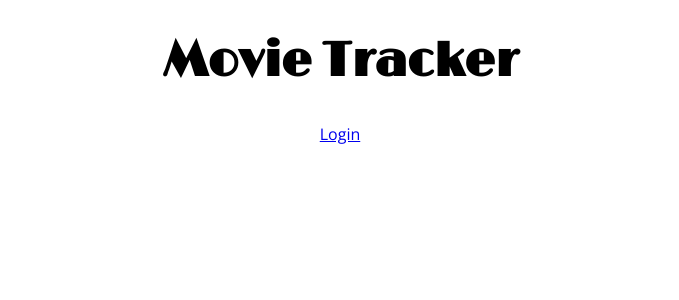
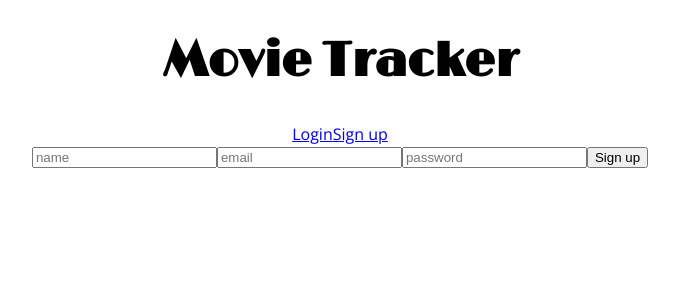
Before and after one commit to jessicalyn/movie-tracker, a React (Create React App) app: page /signup in a window 1280 px wide. Shown: the top 300 px of the page, without its empty margins (300-979 px from the left). Built offline with nearby package versions, Linux system fonts and the light colour scheme; no server answers.

Commit message:
Adds sign up component and sign up form

```diff
--- a/src/Containers/App/App.js
+++ b/src/Containers/App/App.js
@@ -7,6 +7,7 @@ import { addMovies } from '../../Actions/index'
 import { connect } from 'react-redux'
 import { NavLink, Route } from 'react-router-dom'
 import { Login } from '../../Components/Login'
+import { Signup } from '../../Components/Signup'
 
 export class App extends Component {
 
@@ -25,9 +26,11 @@ export class App extends Component {
         <header className="App-header">
           <h1>Movie Tracker</h1>
           <NavLink to="/login" className="nav">Login</NavLink>
+          <NavLink to="/signup">Sign up </NavLink>
         </header>
         <Route exact path='/' component={Movies} />
         <Route exact path='/login' component={Login} />
+        <Route exact path='/signup' component={Signup}/>
       </div>
     );
   }
--- a/src/components/Login.js
+++ b/src/components/Login.js
@@ -1,52 +1,86 @@
-import React from 'react'
-import { Component } from 'react'
-import { fetchData } from '../Utils/fetchData'
+import React from "react";
+import { Component } from "react";
+import { fetchData } from "../Utils/fetchData";
+import { addUser } from "../Actions/index";
+import { connect } from "react-redux";
 
 export class Login extends Component {
   constructor() {
-    super()
+    super();
     this.state = {
       email: "",
       password: "",
-      error: ""
-    }
+      error: "",
+
+    };
   }
 
-  handleChange = (e) => {
-    const { name, value } = e.target
-    if(e.target.name === "email"){
-      const email = value.toLowerCase()
-      this.setState({ email })
+  handleChange = e => {
+    const { name, value } = e.target;
+    if (e.target.name === "email") {
+      const email = value.toLowerCase();
+      this.setState({ email });
     } else {
-    this.setState({ [name]: value })
+      this.setState({ [name]: value });
     }
-  }
+  };
 
-  handleSubmit = async (e) => {
-    e.preventDefault()
-    var url = 'http://localhost:3000/api/users';
-    var data = { email: this.state.email, password: this.state.password };
-      fetch(url, {
-        method: 'POST',
-        body: JSON.stringify(data),
-        headers:{
-          'Content-Type': 'application/json'
-        }
-      }).then(res => res.json())
-      .then(response => console.log('Success:', JSON.stringify(response)))
-      .catch(error => this.setState({ error: error.message}))
-  }
+  handleSubmit = async e => {
+    e.preventDefault();
+    var url = "http://localhost:3000/api/users";
+    var data = {
+
+      email: this.state.email,
+      password: this.state.password
+    };
+    fetch(url, {
+      method: "POST",
+      body: JSON.stringify(data),
+      headers: {
+        "Content-Type": "application/json"
+      }
+    })
+      .then(res => res.json())
+      .then(response => console.log("Success:", JSON.stringify(response)))
+      .catch(error => this.setState({ error: error.message }));
+  };
+
+
 
   render() {
-    return(
+    return (
       <section>
-        <form onSubmit={ this.handleSubmit }>
-          <input type="text" name="email" value={ this.state.email } onChange={ this.handleChange }></input>
-          <input type="text" name="password" value={ this.state.password } onChange={ this.handleChange }></input>
+        <form onSubmit={this.handleSubmit}>
+          <input
+            type="text"
+            name="email"
+            value={this.state.email}
+            onChange={this.handleChange}
+          />
+          <input
+            type="text"
+            name="password"
+            value={this.state.password}
+            onChange={this.handleChange}
+          />
+
+
           <button>Submit</button>
-          {this.state.error && <p>Error logging in, please try again! Or SignUp</p>}
+          {this.state.error && (
+            <p>Error logging in, please try again! Or SignUp</p>
+          )}
         </form>
       </section>
-    )
+    );
   }
 }
+
+// export const mapStateToProps = (state) => ({
+//   users: state.users
+// })
+
+// export const mapDispatchToProps = (dispatch) => ({
+//   users: () => dispatch(addUser(users))
+// })
+
+// export default connect(mapStateToProps,mapDispatchToProps)(Login)
--- /dev/null
+++ b/src/components/Signup.js
@@ -0,0 +1,70 @@
+import React from "react";
+import { Component } from "react"
+
+export class Signup extends Component {
+    constructor(){
+        super();
+        this.state={
+            name: "",
+            email: "",
+            password: ""
+        }
+    }
+    handleChange = (event) => {
+        const { name, value } = event.target
+        this.setState({
+            [name]: value
+        })
+    }
+
+    handleSubmit = (event) => {
+        event.preventDefault()
+        const url = "http://localhost:3000/api/users/new"
+        const data = {
+            name: this.state.name,
+            email: this.state.email,
+            password: this.state.password
+        }
+        fetch(url)
+    }
+
+    render(){
+        return (
+            <section>
+        <form onSubmit={this.handleSubmit}>
+          <input
+            type="text"
+            name="name"
+            placeholder="name"
+            value= {this.state.name}
+            onChange={this.handleChange}
+
+
+          />
+          <input
+            type="text"
+            name="email"
+            placeholder="email"
+            value= {this.state.email}
+            onChange={this.handleChange}
+
+
+          />
+          <input
+            type="text"
+            name="password"
+            placeholder="password"
+            value={this.state.password}
+            onChange={this.handleChange}
+
+
+          />
+
+
+          <button>Sign up</button>
+
+        </form>
+      </section>
+        )
+    }
+}
```
